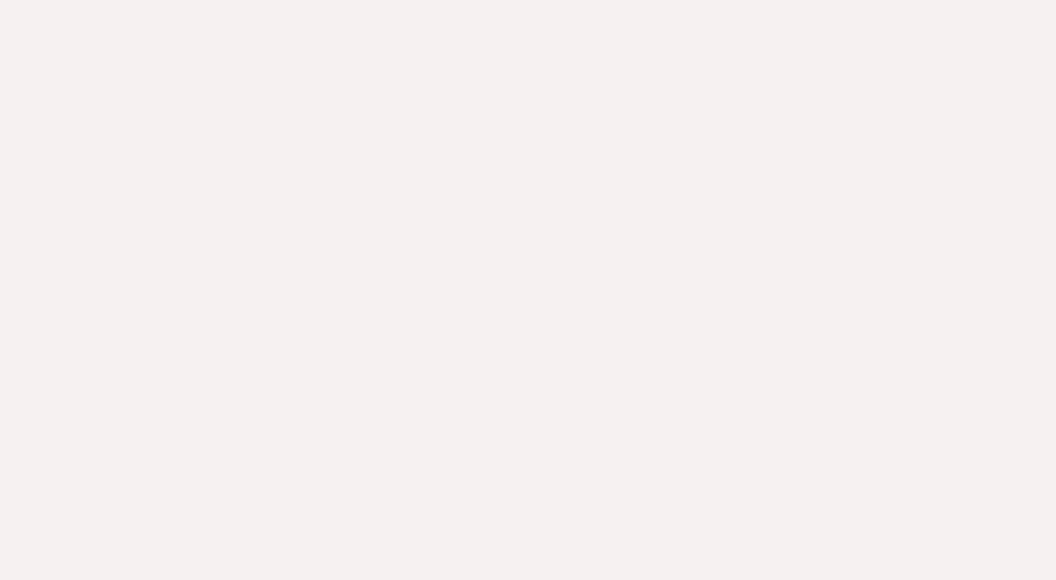
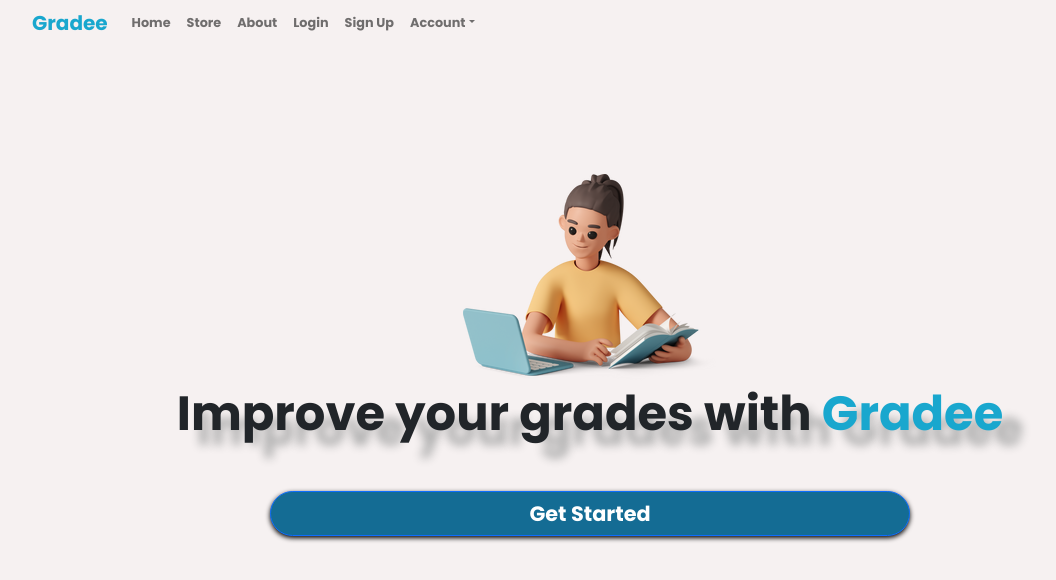
Before and after one commit to dzakyadlh/gradee-frontend, a React (Create React App) app: page / in a window 1280 px wide. Shown: the top 580 px of the page, without its empty margins (50-1106 px from the left). Built offline with nearby package versions, Linux system fonts and the light colour scheme.

Commit message:
updating landing page

```diff
--- a/src/App.css
+++ b/src/App.css
@@ -3,8 +3,17 @@ body {
   background-color: #f6f1f1;
 }
 
+.gradee {
+  color: #19a7ce;
+}
 .main-container {
   height: 100vh;
+  width: 100vw;
+}
+
+.scroll-container {
+  display: flex;
+  flex-direction: column;
   width: 100vw;
 }
 
--- a/src/App.js
+++ b/src/App.js
@@ -5,6 +5,7 @@ import "./App.css";
 import LandingPage from "./pages/landing";
 import Login from "./pages/login";
 import Register from "./pages/register";
+import Navbar from "./components/navbar";
 
 import { useNavigate } from "react-router";
 import { Route, Routes, Navigate } from "react-router-dom";
--- /dev/null
+++ b/src/components/navbar/index.jsx
@@ -0,0 +1,61 @@
+import React from "react";
+import { useNavigate } from "react-router";
+import { Container, Nav, Navbar, NavDropdown } from "react-bootstrap";
+import "./navbar.css";
+
+const NavigationBar = () => {
+  const navigate = useNavigate();
+
+  const handleClick = (link) => {
+    navigate(link);
+  };
+
+  const logout = () => {
+    localStorage.clear();
+    navigate("/");
+  };
+
+  return (
+    <Navbar expand="lg" className="nav-container">
+      <Container>
+        <Navbar.Brand className="nav-brand" href="/">
+          Gradee
+        </Navbar.Brand>
+        <Navbar.Toggle aria-controls="basic-navbar-nav" />
+        <Navbar.Collapse id="basic-navbar-nav">
+          <Nav className="me-auto">
+            <Nav.Link className="nav-link" href="/home">
+              Home
+            </Nav.Link>
+            <Nav.Link className="nav-link" href="/about">
+              Store
+            </Nav.Link>
+            <Nav.Link className="nav-link" href="/about">
+              About
+            </Nav.Link>
+            <Nav.Link className="nav-link" href="/login">
+              Login
+            </Nav.Link>
+            <Nav.Link className="nav-link" href="/register">
+              Sign Up
+            </Nav.Link>
+            <NavDropdown title="Account" id="basic-nav-dropdown">
+              <NavDropdown.Item className="nav-droplink">
+                Profile
+              </NavDropdown.Item>
+              <NavDropdown.Item className="nav-droplink">
+                Settings
+              </NavDropdown.Item>
+              <NavDropdown.Divider />
+              <NavDropdown.Item className="nav-logout" onClick={logout}>
+                Logout
+              </NavDropdown.Item>
+            </NavDropdown>
+          </Nav>
+        </Navbar.Collapse>
+      </Container>
+    </Navbar>
+  );
+};
+
+export default NavigationBar;
--- /dev/null
+++ b/src/components/navbar/navbar.css
@@ -0,0 +1,22 @@
+.nav-container {
+  position: sticky;
+  top: 0;
+  background-color: transparent;
+}
+.nav-brand {
+  color: #19a7ce;
+}
+.nav-link {
+  font-size: 0.8em;
+  padding-left: 1vw;
+}
+.nav-link:hover {
+  color: #19a7ce;
+  transition: 1s;
+  padding-left: 3vw;
+}
+.nav-droplink,
+.nav-logout {
+  background-color: transparent;
+  font-size: 0.8em;
+}
--- a/src/pages/landing/index.jsx
+++ b/src/pages/landing/index.jsx
@@ -1,2 +1,23 @@
-const LandingPage = () => {};
+import React from "react";
+import Navbar from "../../components/navbar";
+import StudyGirl from "../../assets/casual-life-3d-girl-studying-with-book-and-laptop.png";
+import "./landing.css";
+import { Button } from "react-bootstrap";
+
+const LandingPage = () => {
+  return (
+    <React.Fragment>
+      <Navbar />
+      <div className="scroll-container landing-container">
+        <div className="landingFirst">
+          <img src={StudyGirl} className="studyGirl"></img>
+          <h1>
+            Improve your grades with <span className="gradee">Gradee</span>
+          </h1>
+          <Button className="getStartedBtn">Get Started</Button>
+        </div>
+      </div>
+    </React.Fragment>
+  );
+};
 export default LandingPage;
--- /dev/null
+++ b/src/pages/landing/landing.css
@@ -0,0 +1,47 @@
+.landingFirst {
+  margin-top: 64px;
+  width: 100vw;
+  display: flex;
+  flex-direction: column;
+  justify-content: center;
+  align-items: center;
+  padding: 5vw;
+}
+/* .studyGirl {
+  animation-name: tilting;
+  animation-duration: 5s;
+  animation-delay: 2s;
+  animation-iteration-count: infinite;
+  animation-fill-mode: both;
+} */
+.landing-container h1 {
+  font-size: 3em;
+  line-height: 120%;
+  text-shadow: 20px 15px 10px #adadad;
+}
+.getStartedBtn {
+  margin-top: 6vh;
+  border-radius: 25px;
+  width: 50vw;
+  font-size: 1.3em;
+  background-color: #146c94;
+  box-shadow: 0 2px 5px #000000;
+}
+
+@keyframes tilting {
+  0% {
+    transform: rotate(0deg);
+  }
+  25% {
+    transform: rotate(-10deg);
+  }
+  50% {
+    transform: rotate(0deg);
+  }
+  75% {
+    transform: rotate(10deg);
+  }
+  100% {
+    transform: rotate(0deg);
+  }
+}
--- a/src/pages/login/login.css
+++ b/src/pages/login/login.css
@@ -14,12 +14,12 @@
   flex-direction: column;
   padding: 7vw 5vw;
 }
-h1 {
+.login-container h1 {
   font-size: 1.8em;
   font-weight: bold;
   color: #19a7ce;
 }
-h6 {
+.login-container h6 {
   font-size: 0.7em;
 }
 .signinBtn {
--- a/src/pages/register/register.css
+++ b/src/pages/register/register.css
@@ -14,12 +14,12 @@
   flex-direction: column;
   padding: 7vw 5vw;
 }
-h1 {
+.register-container h1 {
   font-size: 1.8em;
   font-weight: bold;
   color: #19a7ce;
 }
-h6 {
+.register-container h6 {
   font-size: 0.7em;
 }
 .signupBtn {
```
Also changed, not shown: src/assets/casual-life-3d-girl-studying-with-book-and-laptop.png (added), src/pages/landing/style.css (deleted).
